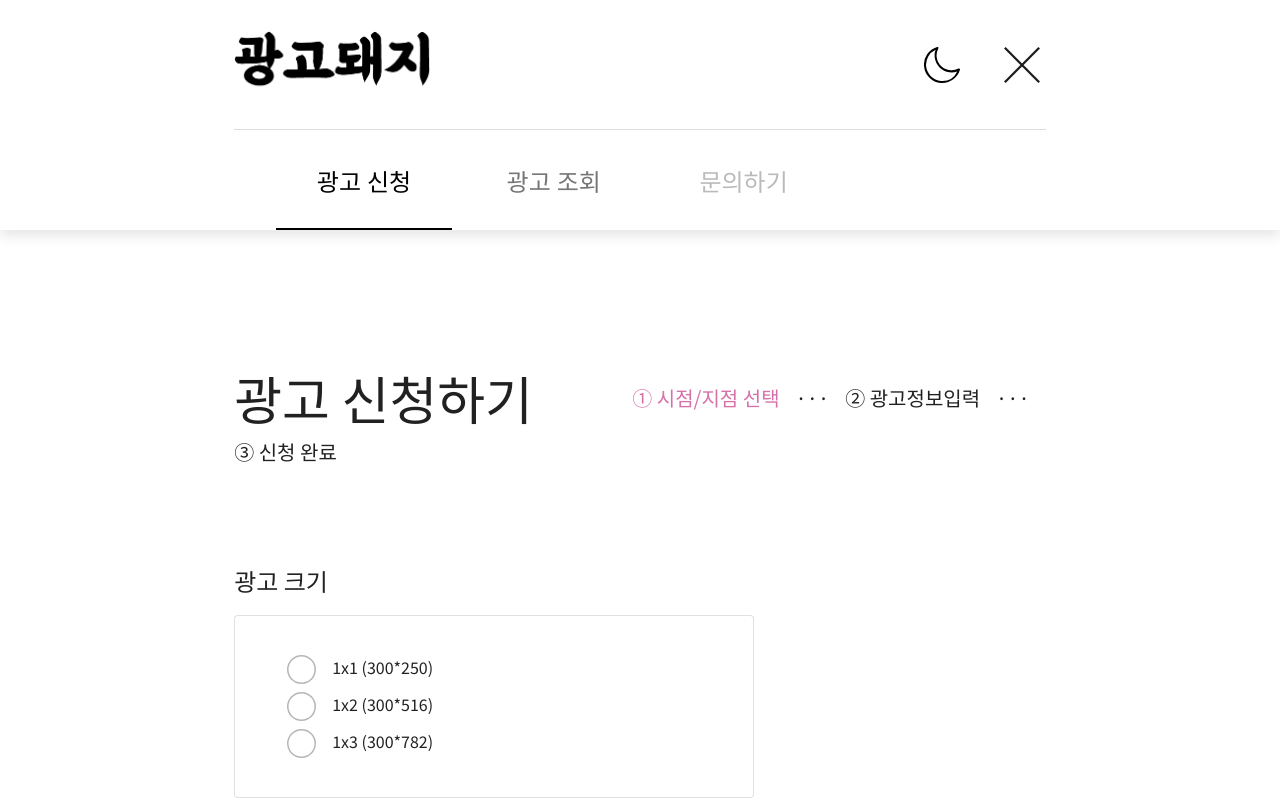
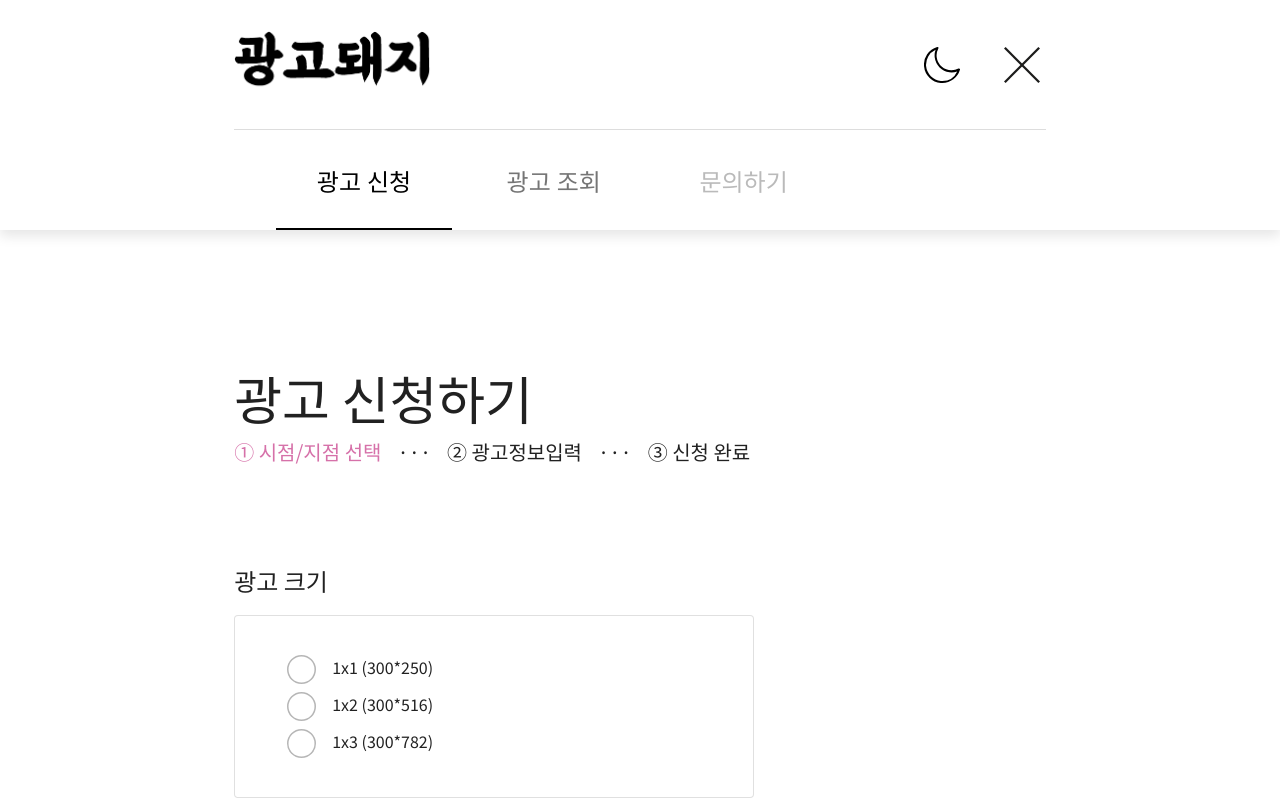
Before and after one commit to 95team/gg-pigs-web, a Nuxt app: page /ownerApply1 in a window 1280 px wide. Shown: the top 800 px of the page. Built offline with nearby package versions, Linux system fonts and the light colour scheme.

Commit message:
[리팩토링] 각 페이지 영역 화면넓이 제한 풀기
[리팩토링] 각 페이지 영역 화면넓이 제한 풀기

1. 화면 크기 무제한 설정

```diff
--- a/layouts/admin/default.vue
+++ b/layouts/admin/default.vue
@@ -1,11 +1,11 @@
 <template>
   <v-app>
-    <v-container>
-      <v-row>
+    <v-container fluid pa-0>
+      <v-row no-gutters>
         <admin-header></admin-header>
       </v-row>
 
-      <v-row>
+      <v-row no-gutters>
         <v-col cols="2">
           <admin-sidebar></admin-sidebar>
         </v-col>
--- a/layouts/admin/header.vue
+++ b/layouts/admin/header.vue
@@ -1,6 +1,7 @@
 <template>
   <v-container fluid pa-0>
-    <div style="margin-left: 2%;">
+    <v-row no-gutters align="center">
+      <div style="margin-left: 10%;">
         <img src="~/static/image/pangoLogoDay.png" alt="광고돼지" width="118px" height="39px" />
       </div>
       <v-spacer></v-spacer>
@@ -8,6 +9,7 @@
         <div class="appLink" style="float:left; margin-right: 19px;">노션</div>
         <div class="appLink" style="float:right;">슬랙</div>
       </div>
+    </v-row>
   </v-container>
 </template>
 
@@ -17,11 +19,9 @@ export default {};
 
 <style scoped>
 .container {
-  max-width: 1920px;
   height: 130px;
   border-bottom: solid 1px #707070;
   display: flex;
-  align-items: center;
 }
 .appLink {
   width: 54px;
--- a/layouts/ownerFooter.vue
+++ b/layouts/ownerFooter.vue
@@ -26,7 +26,6 @@ export default {};
   font-family: 'Noto Sans KR', sans-serif;
 }
 .container {
-  max-width: 1920px;
   border-top: solid 1px var(--light3);
 }
 .content {
--- a/layouts/ownerHeader.vue
+++ b/layouts/ownerHeader.vue
@@ -52,7 +52,6 @@ a {
 .container {
   display: flex;
   flex-direction: column;
-  max-width: 1920px;
   box-shadow: 0 6px 12px 0 rgba(0, 0, 0, 0.1);
 }
 .logo-area {
--- a/pages/admin/checklist.vue
+++ b/pages/admin/checklist.vue
@@ -1,6 +1,6 @@
 <template>
   <v-container fluid class="font">
-    <v-row>
+    <v-row no-gutters>
       <div style="font-size: 32px; font-weight: bold; margin-bottom: 48px;">
         승인 대기
       </div>
@@ -316,8 +316,7 @@ export default {
 <style scoped>
 .container {
   max-width: 100%;
-  padding-top: 66px;
-  padding-left: 4.6%;
+  padding: 66px 5%;
 }
 .search {
   width: 100%;
--- a/pages/admin/lists.vue
+++ b/pages/admin/lists.vue
@@ -1,16 +1,5 @@
 <template>
   <v-container fluid pa-0 class="font">
-    <div class="navigation" style="font-size: 20px;">
-      <div style="font-weight: bold; margin-bottom: 25px; border-right: 5px solid #797991">
-        광고 현황&nbsp;&nbsp;
-      </div>
-      <div>
-        <nuxt-link to="/adminPageApproval">
-          승인 대기
-        </nuxt-link>
-      </div>
-    </div>
-
     <div class="contents">
       <div style="font-size: 32px; font-weight: bold; margin-bottom: 48px;">
         광고 현황
@@ -109,7 +98,7 @@
 <script>
 import axios from 'axios';
 export default {
-  layout: 'adminDefault',
+  layout: 'admin/default',
   data() {
     return {
       date: new Date().toISOString().substr(0, 10),
@@ -165,7 +154,6 @@ ul {
   padding-left: 0;
 }
 li {
-  width: 1335px;
   height: 84px;
   border-radius: 12px;
   border: solid 1px #707070;
@@ -176,22 +164,14 @@ input[type='checkbox'] {
   margin: 0 40px;
 }
 .container {
-  max-width: 1920px;
   display: flex;
-}
-.navigation {
-  width: 340px;
-  display: flex;
-  padding: 66px 0;
-  flex-direction: column;
-  align-items: center;
+  justify-content: center;
 }
 .contents {
-  border-left: solid 1px #707070;
+  width: 100%;
   padding: 66px 5%;
 }
 .search {
-  width: 1335px;
   height: 84px;
   border-radius: 12px;
   background-color: #f0f0f0;
--- a/pages/ownerApply1.vue
+++ b/pages/ownerApply1.vue
@@ -2,21 +2,30 @@
   <v-container fluid pa-0 class="notoSansFont">
     <div class="content">
       <!-- 진행상황 -->
-      <v-row no-gutters align="center" style="margin: 129px 0 96px 0; font-size: 20px;">
+      <v-row
+        no-gutters
+        align="center"
+        style="margin: 129px 0 96px 0; font-size: 20px;"
+        space-between
+      >
+        <v-col cols="auto">
           <div style="font-size: 52px;">
             광고 신청하기
           </div>
+        </v-col>
         <v-spacer></v-spacer>
+        <v-col cols="auto">
           <span class="text-primary3">&#9312; 시점/지점 선택</span>
           <span style="margin: 0 var(--spacing-md)">···</span>
           <span>&#9313; 광고정보입력</span>
           <span style="margin: 0 var(--spacing-md)">···</span>
           <span>&#9314; 신청 완료</span>
+        </v-col>
       </v-row>
 
       <!-- 선택 -->
-      <v-row no-gutters>
-        <v-col>
+      <v-row no-gutters space-between>
+        <v-col cols="auto">
           <div class="cardTitle">
             광고 크기
           </div>
@@ -118,8 +127,8 @@
             </div>
           </div>
         </v-col>
-
-        <v-col>
+        <v-spacer></v-spacer>
+        <v-col cols="auto">
           <div class="cardTitle">
             광고 위치
           </div>
@@ -222,7 +231,6 @@ export default {
 .container {
   display: flex;
   flex-direction: column;
-  max-width: 1920px;
 }
 .content {
   margin: 0 18.3%;
--- a/pages/ownerApply2.vue
+++ b/pages/ownerApply2.vue
@@ -330,7 +330,6 @@ export default {
 .container {
   display: flex;
   flex-direction: column;
-  max-width: 1920px;
 }
 .content {
   margin: 0 18.3%;
```
Lines whose indentation alone changed are shown as unchanged.
